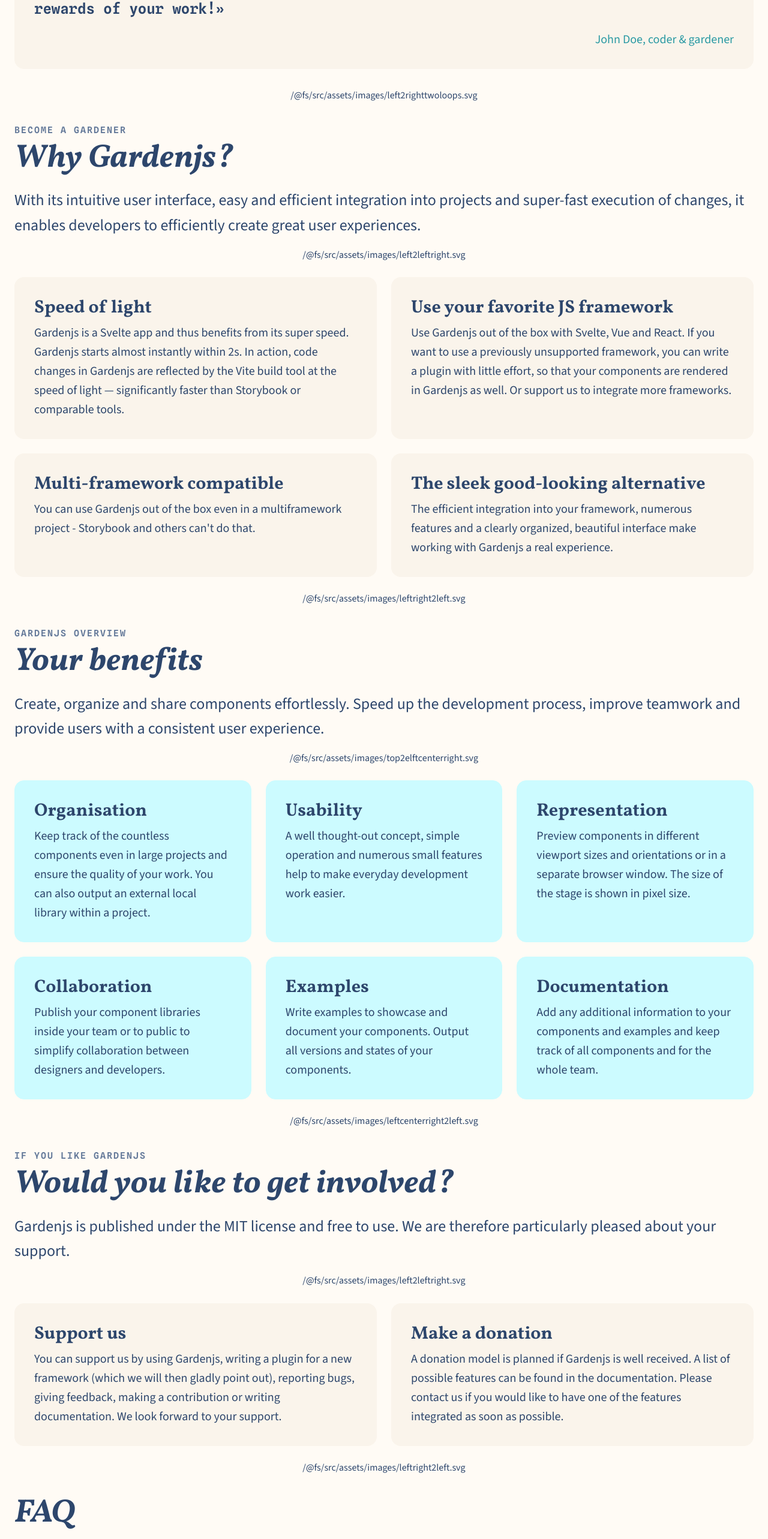
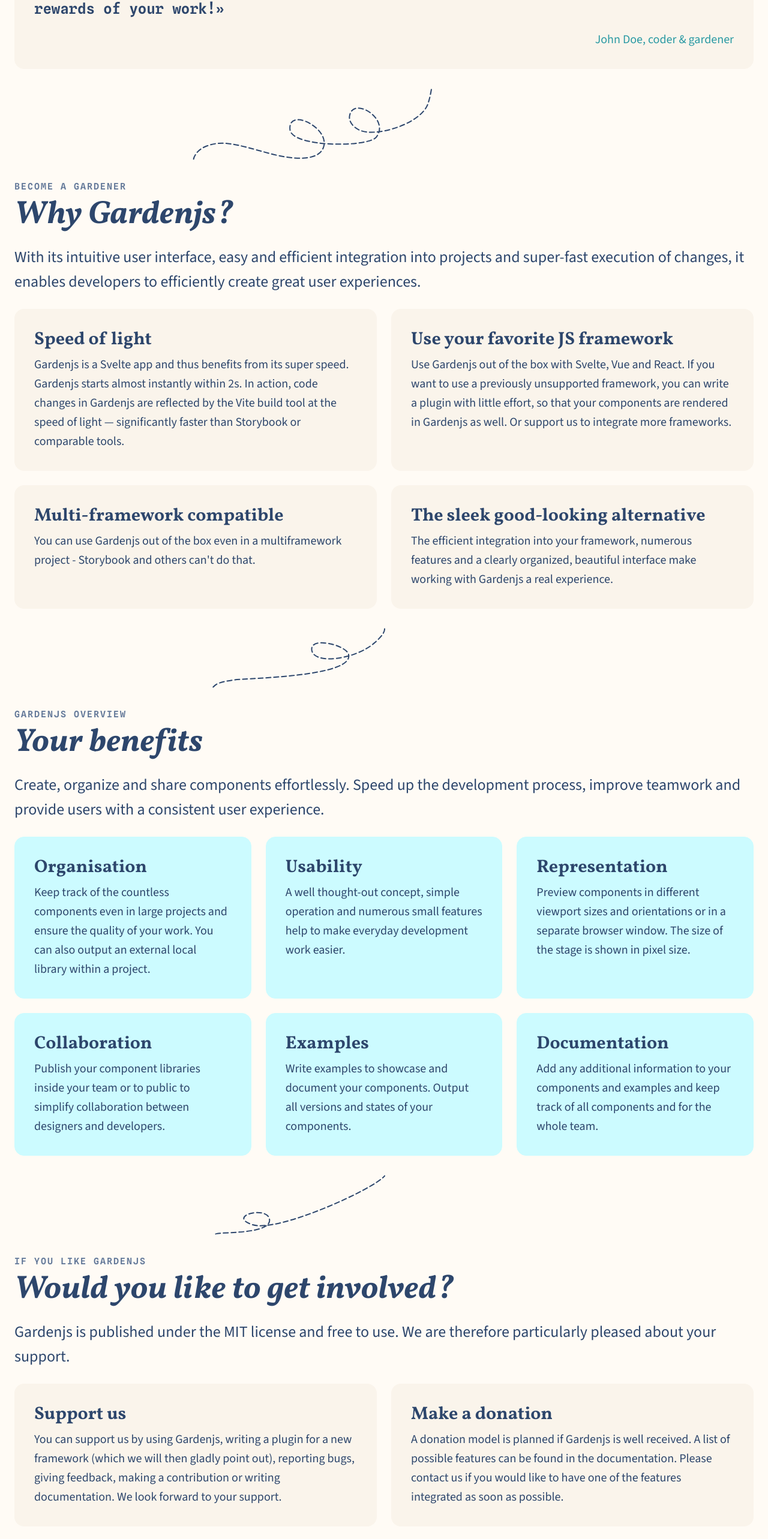
Before and after one commit to gardenjs/docs, a SvelteKit app: page / in a window 1280 px wide. Shown: the part 1485-4051 px from the top of the page at 60% size. Built offline with nearby package versions, Linux system fonts and the light colour scheme.

Commit message:
new dashed lines

```diff
--- a/src/routes/(homepage)/+page.svelte
+++ b/src/routes/(homepage)/+page.svelte
@@ -6,12 +6,11 @@
   import Blockquote from '../../components/blockquote/Blockquote.svelte'
   import Accordion from '../../components/accordion/Accordion.svelte'
 
-  import LineExitBlockquote from '../../assets/images/left2righttwoloops.svg?raw'
-  import Line2Boxes2 from '../../assets/images/left2leftright.svg?raw'
-  import Line2Boxes2H2 from '../../assets/images/leftright2left.svg?raw'
-  import StraightDownLoop from '../../assets/images/straightdownloop.svg?raw'
-  import Top2LeftCenterRight from '../../assets/images/top2elftcenterright.svg?raw'
-  import TopCenterRight2left from '../../assets/images/leftcenterright2left.svg?raw'
+  import Quote2Chapter from '../../assets/images/rightlooploopleft.svg?raw'
+  import LineCenter2Left from '../../assets/images/centerloopleft.svg?raw'
+  import LineCenter2Left2 from '../../assets/images/centerloopleft2.svg?raw'
+  import LineCenter2Left3 from '../../assets/images/centerloopleft3.svg?raw'
+  import DownLoop from '../../assets/images/downloop.svg?raw'
 </script>
 
 <svelte:head>
@@ -29,15 +28,12 @@
     quote="«Building a frontend is like gardening. Grow your components and layouts, maintain them and control their growth. Build great products and reap the rewards of your work!»"
     author="John Doe, coder & gardener" />
   <span class="is-centered">
-    {@html LineExitBlockquote}
+    {@html Quote2Chapter}
   </span>
   <ChapterIntro
     superscript="Become a gardener"
     title="Why Gardenjs?"
     intro="With its intuitive user interface, easy and efficient integration into projects and super-fast execution of changes, it enables developers to efficiently create great user experiences." />
-  <span class="is-centered">
-    {@html Line2Boxes2}
-  </span>
   <div class="cards-2cols">
     <Cards
       title="Speed of light"
@@ -53,15 +49,12 @@
       paragraph="The efficient integration into your framework, numerous features and a clearly organized, beautiful interface make working with Gardenjs a real experience." />
   </div>
   <span class="is-centered">
-    {@html Line2Boxes2H2}
+    {@html LineCenter2Left}
   </span>
   <ChapterIntro
     superscript="Gardenjs overview"
     title="Your benefits"
     intro="Create, organize and share components effortlessly. Speed up the development process, improve teamwork and provide users with a consistent user experience." />
-  <span class="is-centered">
-    {@html Top2LeftCenterRight}
-  </span>
   <div class="cards-3cols">
     <Cards isHgCard
       title="Organisation"
@@ -83,15 +76,12 @@
       paragraph="Add any additional information to your components and examples and keep track of all components and for the whole team." />
   </div>
   <span class="is-centered">
-    {@html TopCenterRight2left}
+    {@html LineCenter2Left2}
   </span>
   <ChapterIntro
     superscript="If you like Gardenjs"
     title="Would you like to get involved?"
     intro="Gardenjs is published under the MIT license and free to use. We are therefore particularly pleased about your support." />
-  <span class="is-centered">
-    {@html Line2Boxes2}
-  </span>
   <div class="cards-2cols">
     <Cards
       title="Support us"
@@ -100,14 +90,14 @@
       title="Make a donation"
       paragraph="A donation model is planned if Gardenjs is well received. A list of possible features can be found in the documentation. Please contact us if you would like to have one of the features integrated as soon as possible." />
   </div>
-  <span class="is-centered">
-    {@html Line2Boxes2H2}
+  <span class="dashed-line is-centered">
+    {@html LineCenter2Left3}
   </span>
   <ChapterIntro
     title="FAQ" />
   <Accordion />
   <span class="is-centered">
-    {@html StraightDownLoop}
+    {@html DownLoop}
   </span>
 </Main>
 
@@ -121,13 +111,13 @@
   display: grid;
   grid-template-columns: repeat(1, 1fr);
   gap: 1rem;
-  margin: 1.5rem 0 0;
+  margin: 1.5rem 0 2rem;
   @media (min-width: 840px) {
-    margin: 2rem 0 0;
+    margin: 2rem 0 2rem;;
   }
   @media (min-width: 960px) {
     gap: 1.5rem;
-    margin: 1.5rem 0 1.5rem;
+    margin: 1.5rem 0 2rem;
   }
 }
 @media (min-width: 600px) {
```
